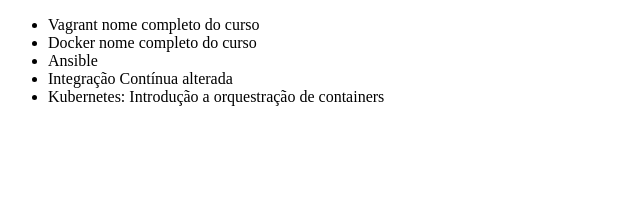
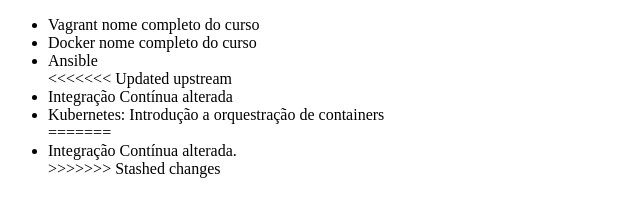
Before and after one commit to Abigail-jdk/alura-git, a plain HTML site: page index.html in a window 1280 px wide. Shown: the whole page, without its empty margins (0-640 px from the left). Drawn offline with Linux system fonts and the light colour scheme.

```diff
--- a/index.html
+++ b/index.html
@@ -9,8 +9,12 @@
         <li>Vagrant nome completo do curso</li>
         <li>Docker nome completo do curso</li>
         <li>Ansible</li>
+<<<<<<< Updated upstream
         <li>Integração Contínua alterada</li>
 	<li>Kubernetes: Introdução a orquestração de containers</li>
+=======
+        <li>Integração Contínua alterada.</li>
+>>>>>>> Stashed changes
     </ul>
 </body>
 </html>
```
